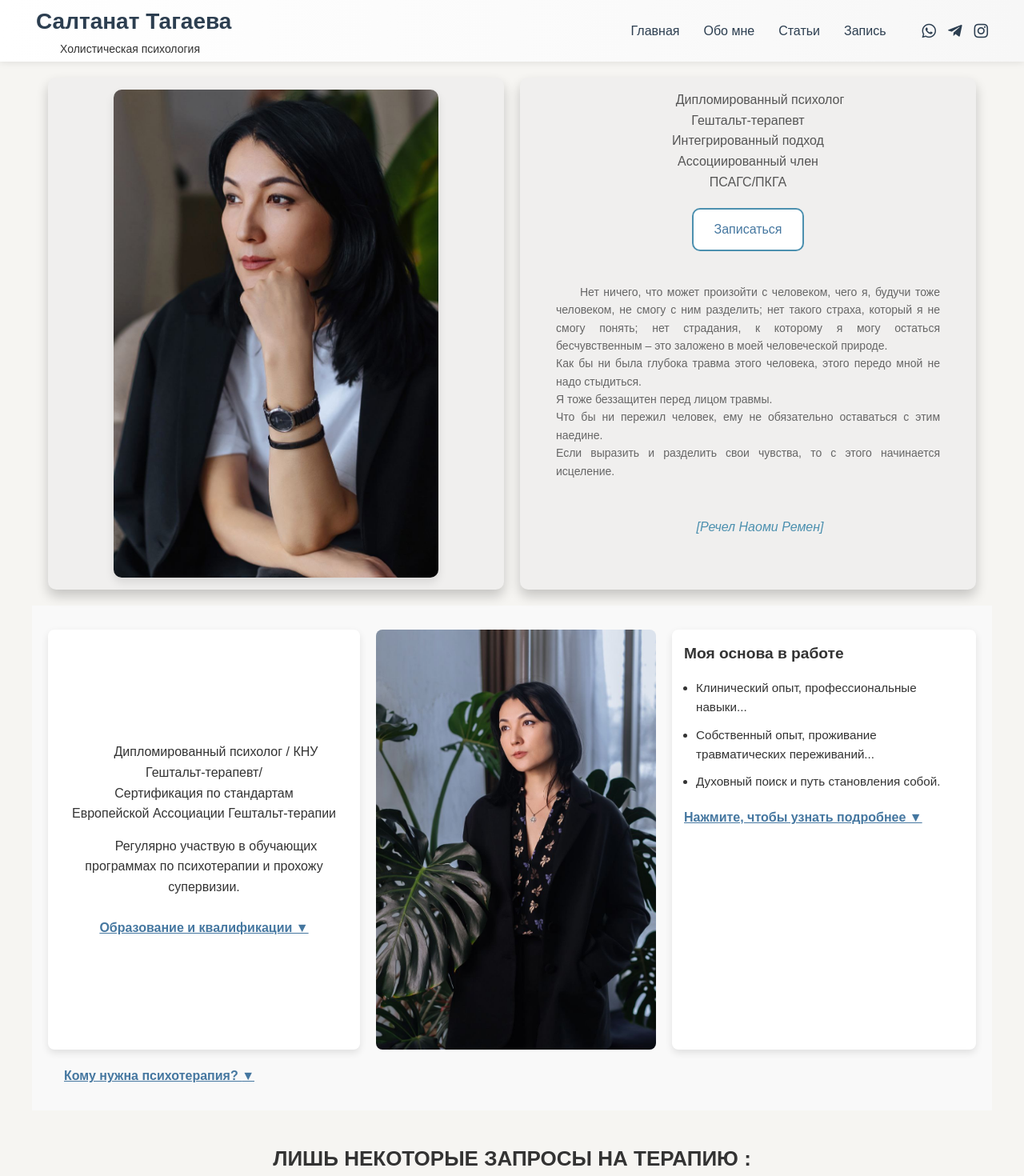
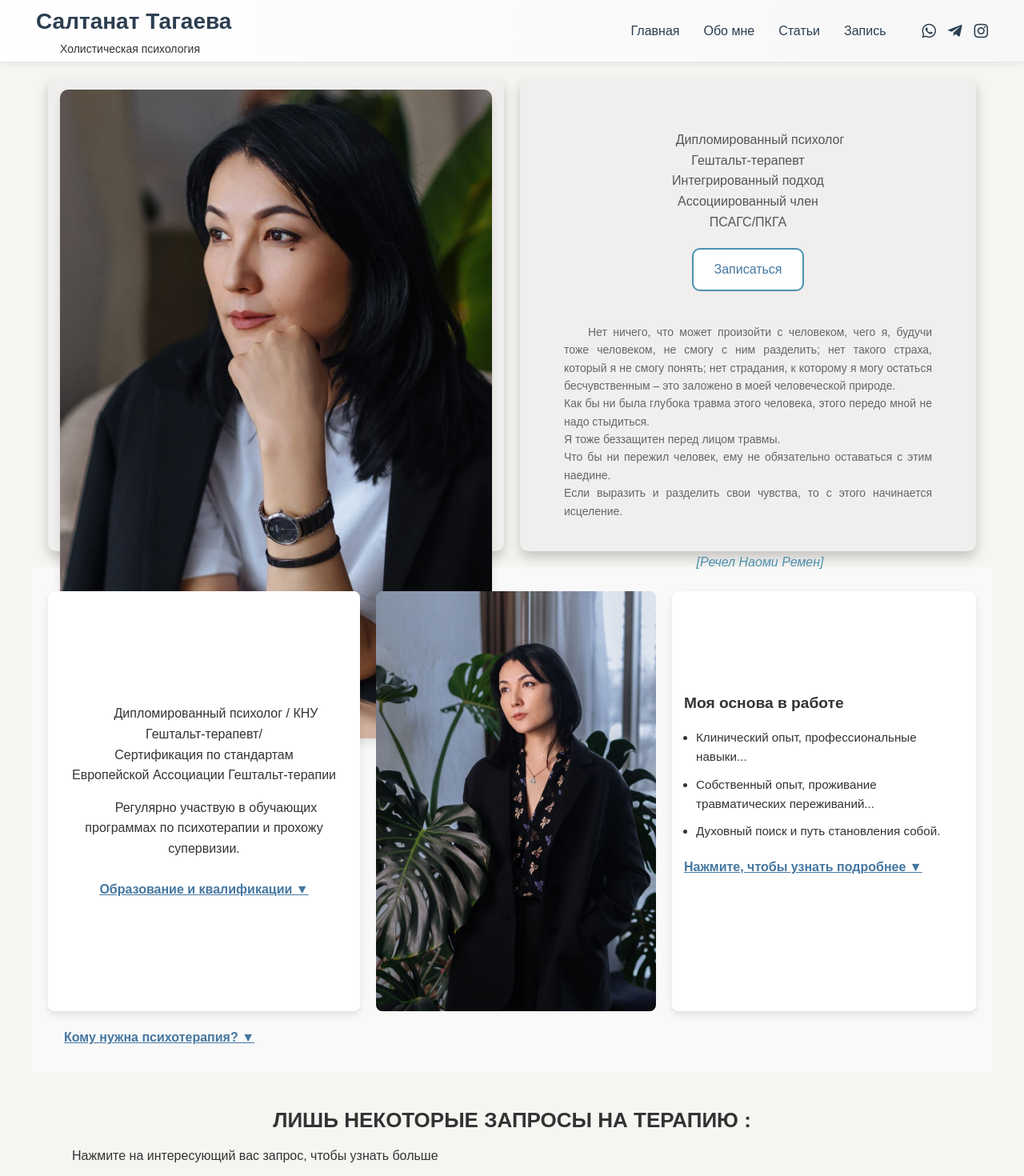
Before and after one commit to ZigranN/psychologist, a React (Vite) app in the folder front/: page / in a window 1280 px wide. Shown: the top 1470 px of the page at 80% size. Built offline with nearby package versions, Linux system fonts and the light colour scheme; the HTML template or start-up script is replaced by a standard one.

Commit message:
Fix design

```diff
--- a/front/package.json
+++ b/front/package.json
@@ -31,6 +31,6 @@
     "eslint-plugin-react-refresh": "^0.4.14",
     "gh-pages": "^6.3.0",
     "globals": "^15.12.0",
-    "vite": "6.0.9"
+    "vite": "6.3.4"
   }
 }
--- a/front/src/components/About/About.module.css
+++ b/front/src/components/About/About.module.css
@@ -75,7 +75,7 @@
 .methods {
     flex: 1;
     background: #fff;
-    padding: 15px;
+    padding: 125px 15px;
     border-radius: 8px;
     box-shadow: 0 4px 10px rgba(0, 0, 0, 0.1);
     line-height: 1.6;
--- a/front/src/components/Footer/Footer.jsx
+++ b/front/src/components/Footer/Footer.jsx
@@ -91,7 +91,7 @@ const Footer = () => {
                         rel="noreferrer"
                         className={styles.creditLink}
                     >
-                        SKY RAY HUB
+                        Nargiz Mamytova
                     </a>
                 </p>
                 <p>© 2025</p>
--- a/front/src/components/MainContent/MainContent.module.css
+++ b/front/src/components/MainContent/MainContent.module.css
@@ -16,7 +16,7 @@
 /* Левый блок */
 .shapeLeft {
     flex: 1;
-    height: 80vh;
+    height: 74vh;
     min-width: 300px;
     padding: 15px;
     background-color: #f0efee;
@@ -50,7 +50,7 @@
     font-size: 16px;
     color: #555;
     line-height: 1.6;
-    margin-bottom: 20px;
+    margin: 50px 20px 20px 20px;
     text-align: center;
 }
 
@@ -76,7 +76,7 @@
 .mainText {
     font-size: 14px;
     color: #666;
-    margin-top: 10px;
+    margin: 10px;
     text-align: justify;
     padding: 30px;
     text-indent: 30px;
@@ -92,17 +92,16 @@
 /* Правый блок */
 .shapeRight {
     flex: 1;
-    height: 80vh;
+    height: 74vh;
     display: flex;
     justify-content: center;
     align-items: center;
     text-align: center;
-    padding: 10px;
+    padding-top: 10px;
 }
 
 .image {
     max-width: 100%;
-    height: 100%;
     border-radius: 10px;
     box-shadow: 0 6px 12px rgba(0, 0, 0, 0.1);
     transition: transform 0.3s ease;
```
Also changed, not shown: 1 other file (tests, documents, lock files or other folders).
